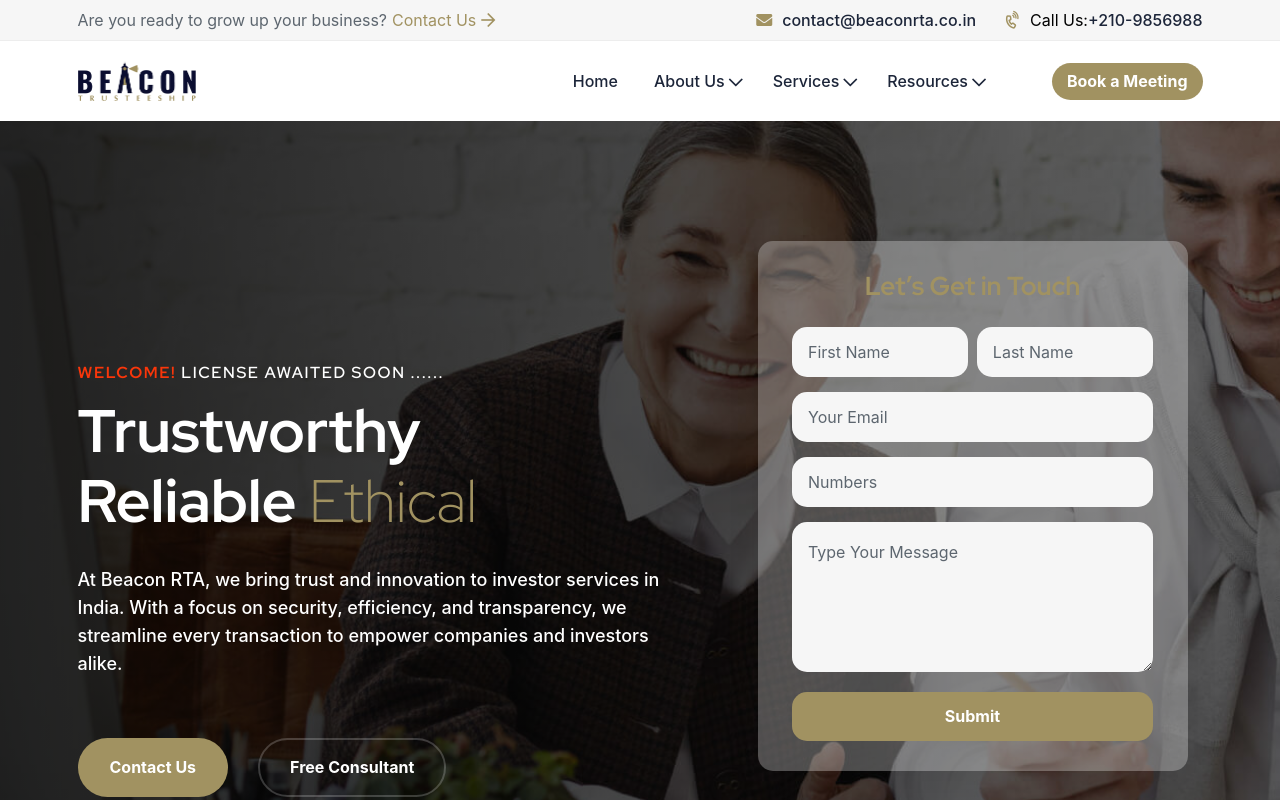
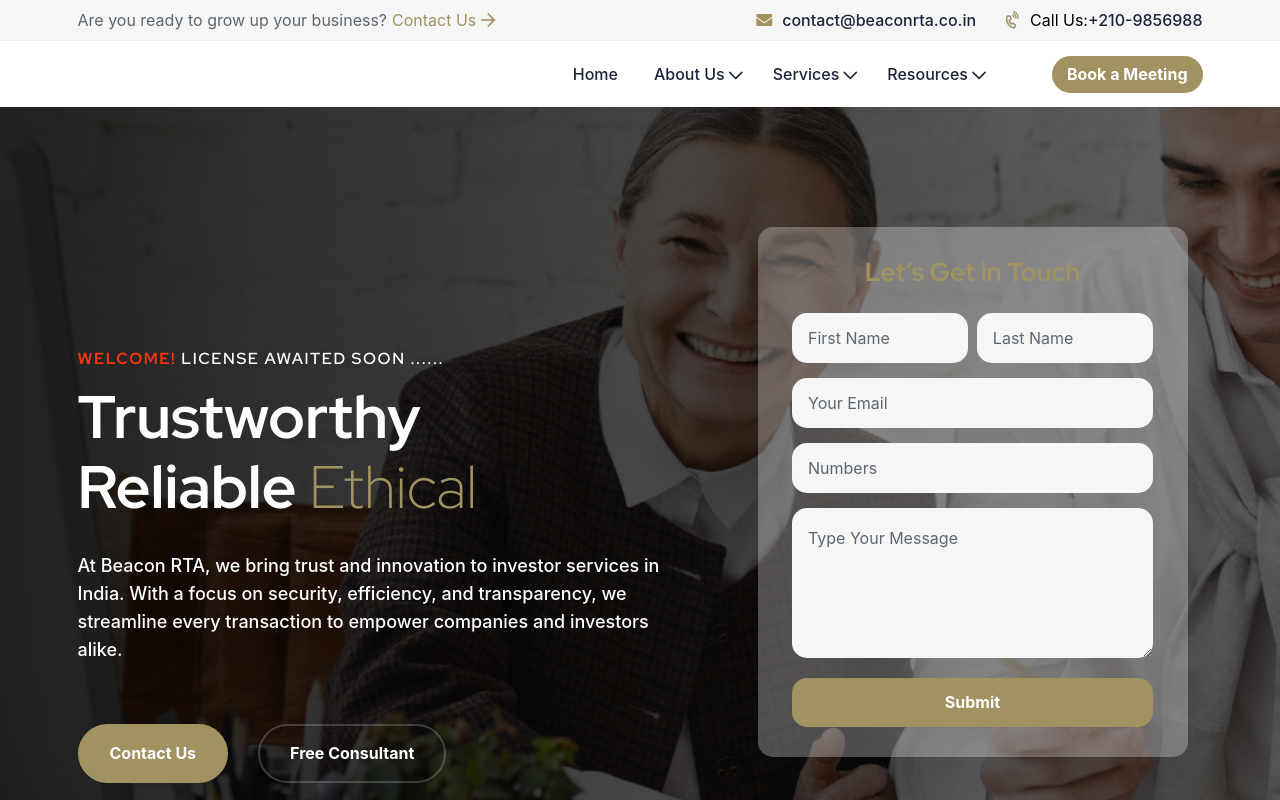
Before and after one commit to AyushCodium/BeaconRTA, a React (Create React App) app: page / in a window 1280 px wide. Shown: the top 800 px of the page. Built offline with nearby package versions, Linux system fonts and the light colour scheme.

Commit message:
logo commented

```diff
--- a/src/components/header/HeaderSix.jsx
+++ b/src/components/header/HeaderSix.jsx
@@ -56,9 +56,9 @@
                         <div className="row align-items-center">
                             <div className="col-xl-3 col-lg-4 col-md-4 col-sm-4 col-6">
                                 <div className="thumbnail">
-                                    <Link href="index.html">
+                                    {/*<Link href="index.html">
                                         <img src="assets/beacon.png" width={180} alt="finbiz-logo" />
-                                    </Link>
+                                    </Link>*/}
                                 </div>
                             </div>
                             <div className="col-xl-9 col-lg-8 col-md-8 col-sm-8 col-6">
```
